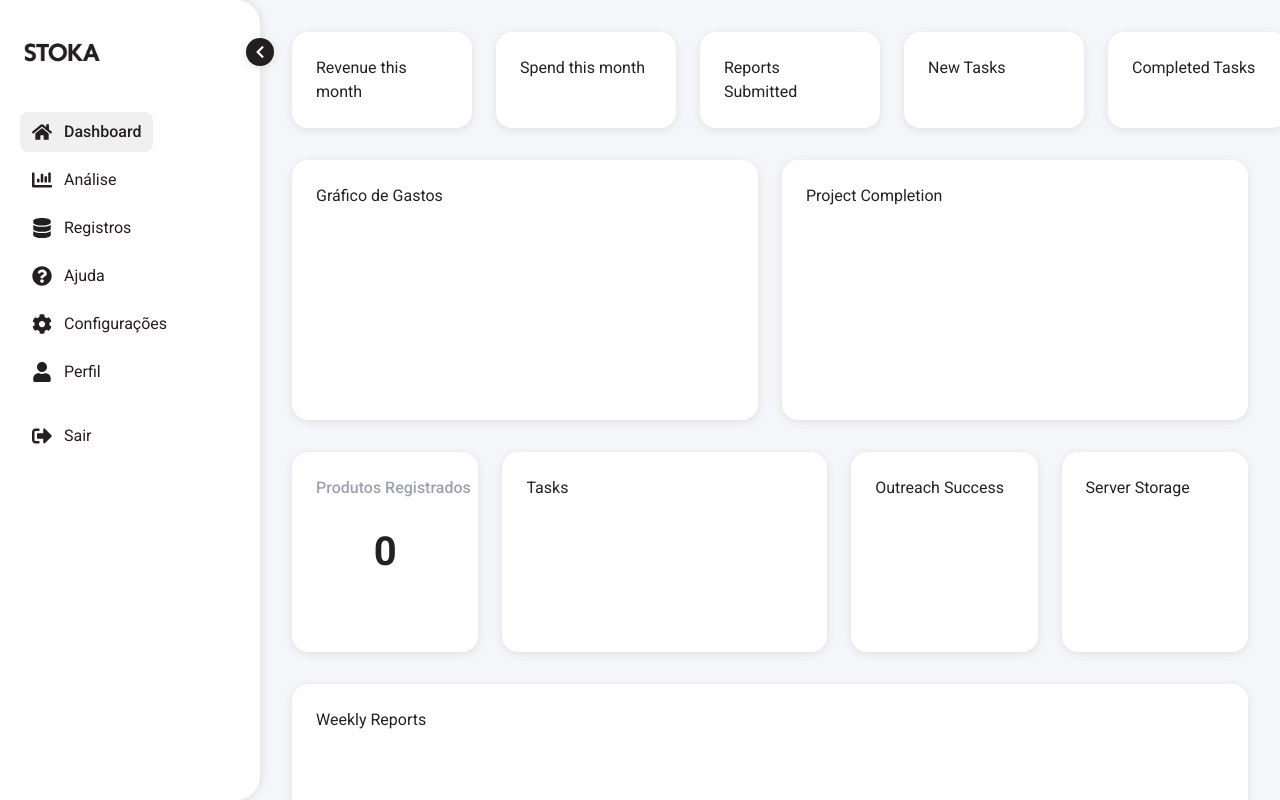
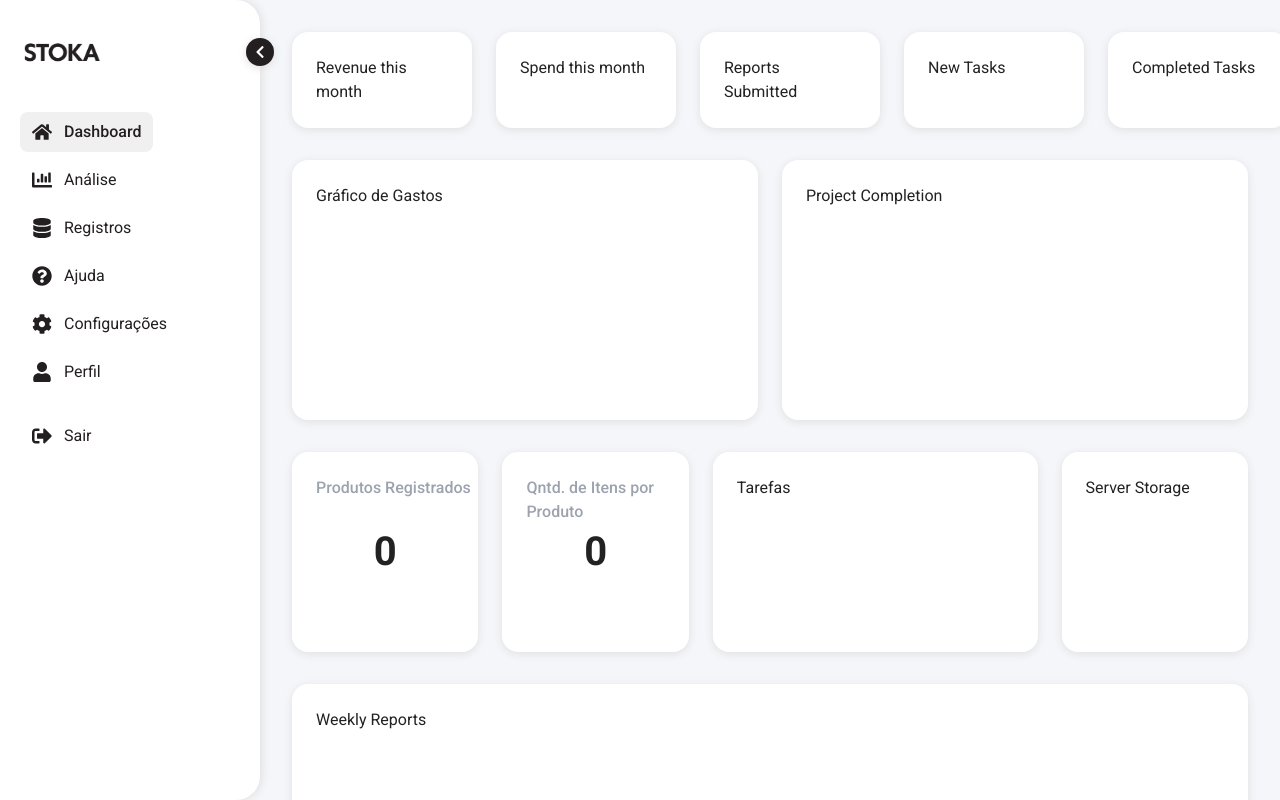
Before and after one commit to goncalvespedrogom/Plataform-Stoka, a Next.js app: page / in a window 1280 px wide. Built offline with nearby package versions, Linux system fonts and the light colour scheme.

Commit message:
Add box de qntd de itens por produto

```diff
--- a/src/components/sections/dashboard/DashboardSection.tsx
+++ b/src/components/sections/dashboard/DashboardSection.tsx
@@ -4,6 +4,7 @@ import { useProductContext } from '../register/ProductContext';
 
 const DashboardSection = () => {
   const { products } = useProductContext();
+  const totalItens = products.reduce((acc, produto) => acc + produto.quantity, 0);
   return (
     <div style={{ display: 'flex', flexDirection: 'column', gap: '32px' }}>
       {/* Linha de cards principais */}
@@ -28,8 +29,13 @@ const DashboardSection = () => {
             <span style={{ fontWeight: 'bold', fontSize: 40 }}>{products.length}</span>
           </div>
         </div>
-        <div style={{ background: '#fff', borderRadius: 16, padding: 24, flex: 2, minHeight: 200, boxShadow: '0 2px 8px #e0e0e0' }}>Tasks</div>
-        <div style={{ background: '#fff', borderRadius: 16, padding: 24, flex: 1, minHeight: 200, boxShadow: '0 2px 8px #e0e0e0' }}>Outreach Success</div>
+        <div style={{ background: '#fff', borderRadius: 16, padding: 24, flex: 1, minHeight: 200, boxShadow: '0 2px 8px #e0e0e0', position: 'relative' }}>
+          <span className="text-gray-400" style={{ position: 'absolute', top: 24, left: 24, fontSize: 16, fontWeight: 500 }}>Qntd. de Itens por Produto</span>
+          <div style={{ display: 'flex', flexDirection: 'column', alignItems: 'center', justifyContent: 'center', height: '100%' }}>
+            <span style={{ fontWeight: 'bold', fontSize: 40 }}>{totalItens}</span>
+          </div>
+        </div>
+        <div style={{ background: '#fff', borderRadius: 16, padding: 24, flex: 2, minHeight: 200, boxShadow: '0 2px 8px #e0e0e0' }}>Tarefas</div>
         <div style={{ background: '#fff', borderRadius: 16, padding: 24, flex: 1, minHeight: 200, boxShadow: '0 2px 8px #e0e0e0' }}>Server Storage</div>
       </div>
       {/* Weekly Reports */}
```
